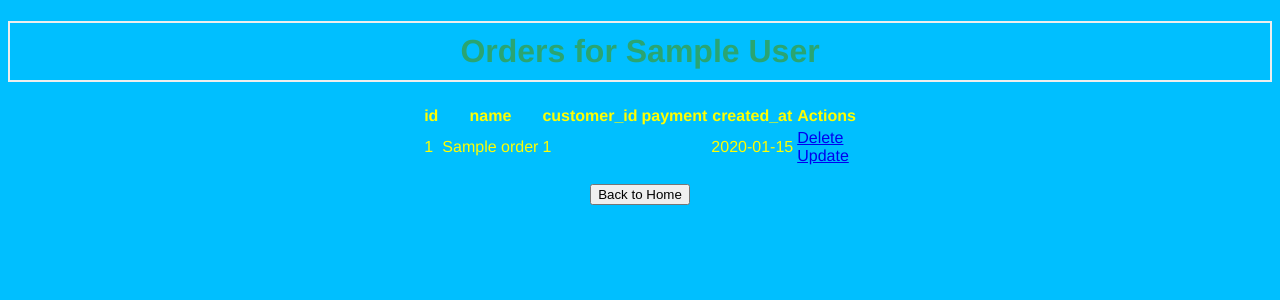
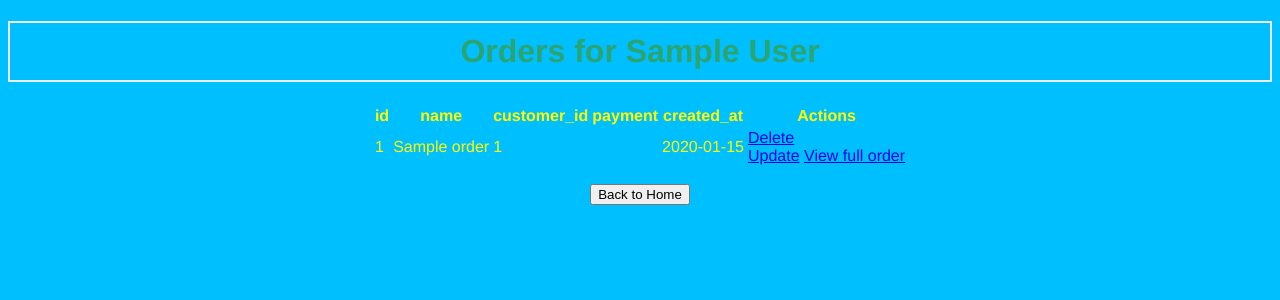
Before and after one commit to JQ100/nourishcampus, a Flask app: page /order in a window 1280 px wide. Shown: the top 300 px of the page. Run offline with Flask 2, Linux system fonts and the light colour scheme; a user stored in the database is signed in; tables that the repository leaves empty hold one stand-in row (values such as "Sample post"); some libraries are stand-ins or nearby versions.

Commit message:
add view full order button on order page

```diff
--- a/nourish_campus/blueprints/order/templates/order_index.html
+++ b/nourish_campus/blueprints/order/templates/order_index.html
@@ -29,6 +29,7 @@
                     <a href="/order/delete/{{order.id}}">Delete</a>
                     <br>
                     <a href="/order/update/{{order.id}}">Update</a>
+                    <a href="/order_item">View full order</a>
                 </td>
             </tr>
             {% endfor %}
```
